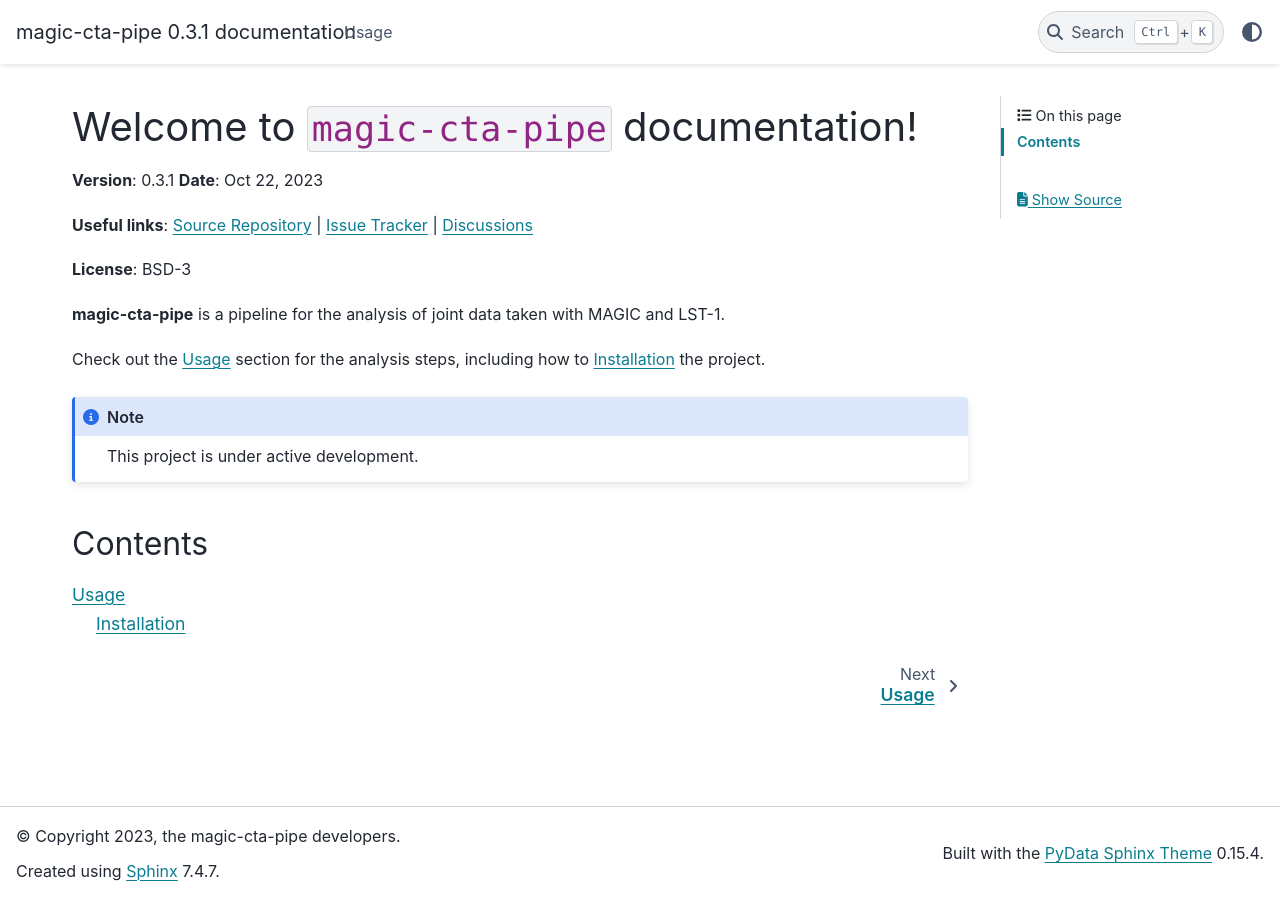
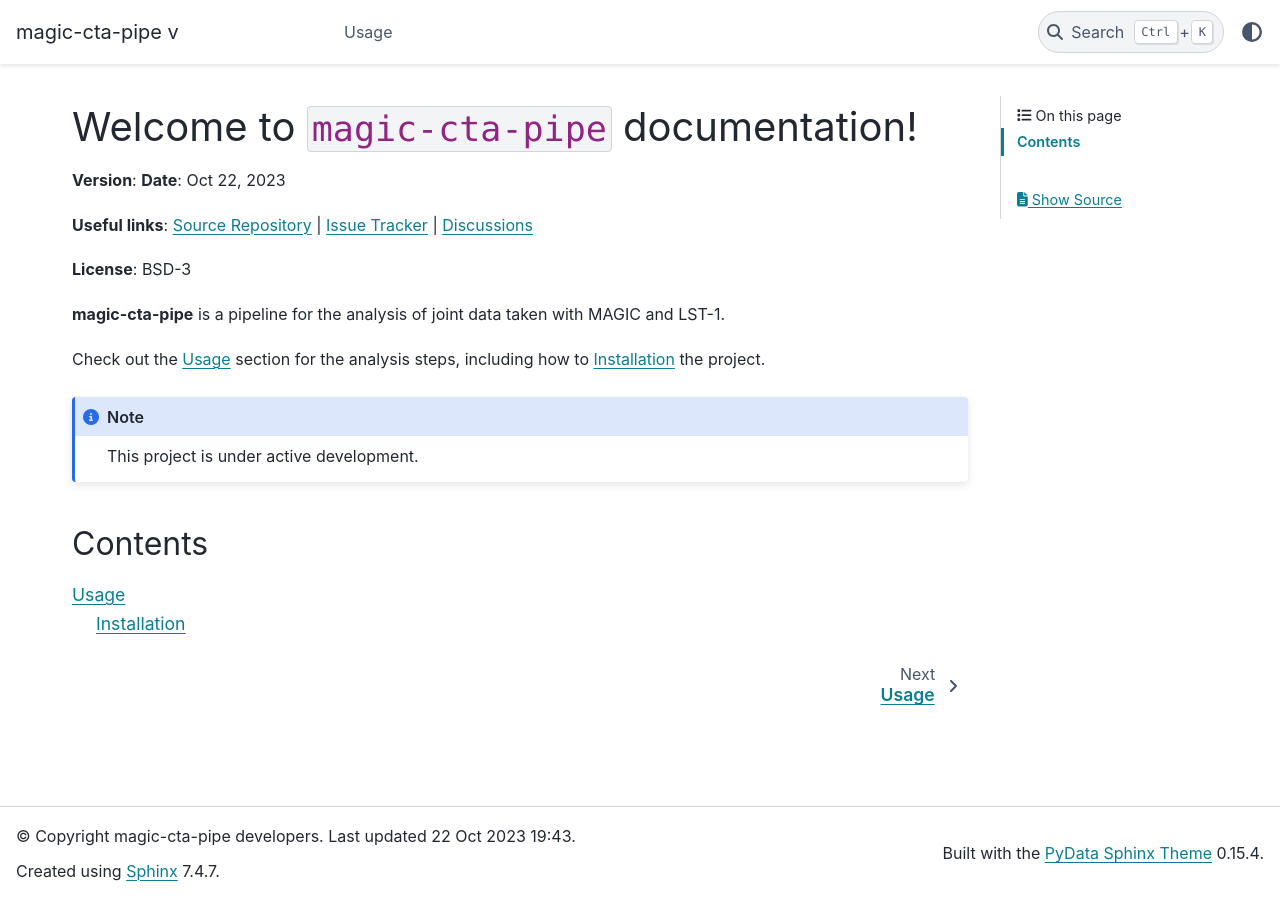
Before and after one commit to cta-observatory/magic-cta-pipe, a Sphinx documentation site: the page built from docs/index.rst, in a window 1280 px wide. Built offline with Sphinx 7.4.7 and the PyData theme 0.15.4, drawn with Linux system fonts in a browser that asks for light colours; the version number could not be read and is left out; some of the changed lines change nothing that is shown.

Commit message:
Change conf.py for docs to add more specific info.

```diff
--- a/docs/conf.py
+++ b/docs/conf.py
@@ -1,13 +1,49 @@
 # Configuration file for the Sphinx documentation builder.
+
+import datetime
+import os
+
+import magicctapipe
+
+# Get configuration information from setup.cfg
+from configparser import ConfigParser
+
+setup_cfg = ConfigParser()
+setup_cfg.read([os.path.join(os.path.dirname(__file__), "..", "setup.cfg")])
+setup_metadata = dict(setup_cfg.items("metadata"))
+setup_options = dict(setup_cfg.items("options"))
 
 # -- Project information
 
-project = 'magic-cta-pipe'
-copyright = '2023, the magic-cta-pipe developers'
-author = 'magic-cta-pipe developers'
+project = setup_metadata["name"]
+author = setup_metadata["author"]
+copyright = "{}.  Last updated {}".format(
+    setup_metadata["author"], datetime.datetime.now().strftime("%d %b %Y %H:%M")
+)
+python_requires = setup_options["python_requires"]
 
-release = '0.3.1'
-version = '0.3.1'
+# make some variables available to each page
+rst_epilog = f"""
+.. |python_requires| replace:: {python_requires}
+"""
+
+# The version info for the project you're documenting, acts as replacement for
+# |version| and |release|, also used in various other places throughout the
+# built documents.
+
+version = magicctapipe.__version__
+# The full version, including alpha/beta/rc tags.
+release = version
+
+# The language for content autogenerated by Sphinx. Refer to documentation
+# for a list of supported languages.
+#
+# This is also used if you do content translation via gettext catalogs.
+# Usually you set "language" from the command line for these cases.
+language = "en"
+
+# The name of the Pygments (syntax highlighting) style to use.
+pygments_style = "sphinx"
 
 # -- General configuration
 
@@ -31,5 +67,9 @@
 
 html_theme = 'pydata_sphinx_theme'
 
+# The name for this set of Sphinx documents.  If None, it defaults to
+# "<project> v<release> documentation".
+html_title = f"{project} v{release}"
+
 # -- Options for EPUB output
 epub_show_urls = 'footnote'
```
